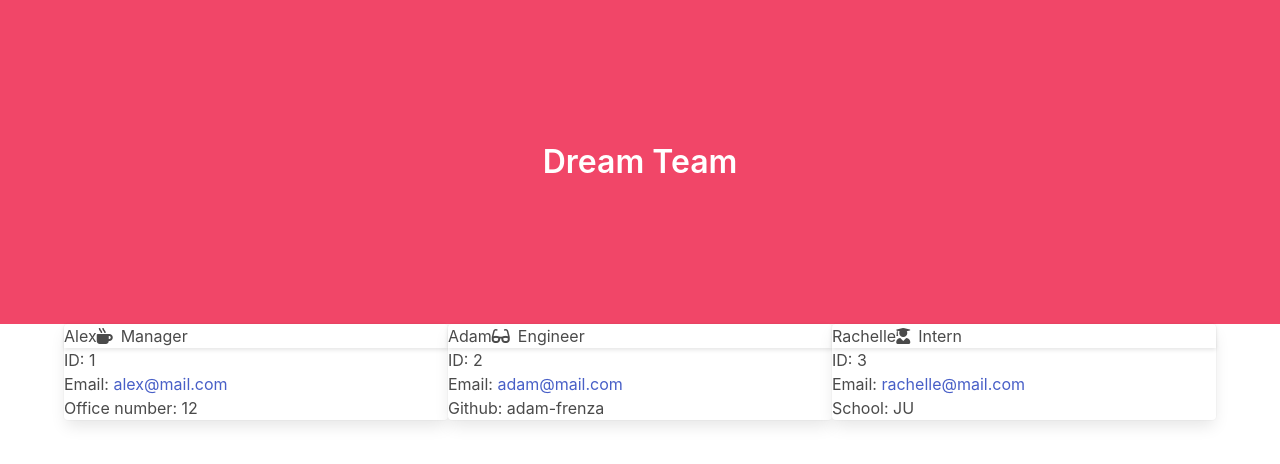
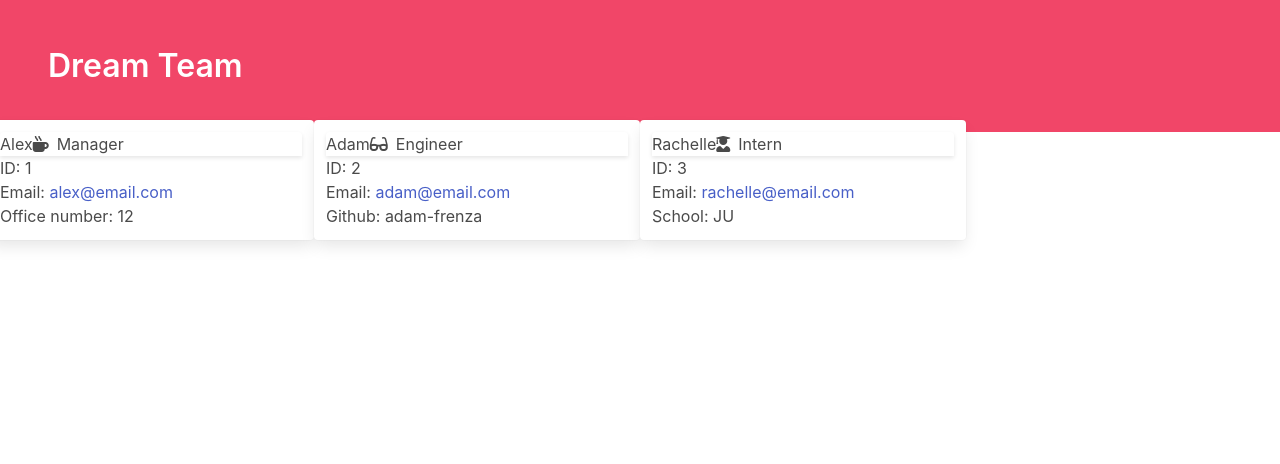
Before and after one commit to Andrea-Rowland/dream-team-profile-gen, a website: page dist/Team.html in a window 1280 px wide. Drawn offline with nearby package versions, Linux system fonts and the light colour scheme.

```diff
--- a/dist/Team.html
+++ b/dist/Team.html
@@ -1,40 +1,41 @@
 <!DOCTYPE html>
     <html lang="en">
-
     <head>
         <meta charset="UTF-8">
         <meta http-equiv="X-UA-Compatible" content="IE=edge">
         <meta name="viewport" content="width=device-width, initial-scale=1.0">
         <link rel="stylesheet" href="style.css">
         <link rel="stylesheet" href="https://cdn.jsdelivr.net/npm/bulma@0.9.4/css/bulma.min.css">
-    <link rel="stylesheet" href="https://use.fontawesome.com/releases/v5.8.1/css/all.css"
-        integrity="sha384-50oBUHEmvpQ+1lW4y57PTFmhCaXp0ML5d60M1M7uH2+nqUivzIebhndOJK28anvf" crossorigin="anonymous" />
+        <link
+      rel="stylesheet"
+      href="https://use.fontawesome.com/releases/v5.8.1/css/all.css"
+      integrity="sha384-50oBUHEmvpQ+1lW4y57PTFmhCaXp0ML5d60M1M7uH2+nqUivzIebhndOJK28anvf"
+      crossorigin="anonymous"
+    />
         <title>Team Generator</title>
     </head>
-
     <body>
-    <section class="hero is-danger is-medium">
-        <div class="hero-body container">
+    <section class="hero is-danger is medium">
+        <div class="hero-body">
             <p class="title">
                 Dream Team
             </p>
         </div>
     </section>
-    <div class="columns container mx-auto is-gapless">
-        <div class="card employee-card column is-4">
-            <div class="card-header ">
-                <h2 class="card-title ">Alex</h2>
+    <div class = "columns">
+        <div class="card employee-card column is-3">
+        <div class="card-header">
+            <h2 class="card-title">Alex</h2>
             <h3 class="card-title"><i class="fas fa-mug-hot mr-2"></i>Manager</h3>
         </div>
-            <div class="card-body ">
+        <div class="card-body">
             <ul class="list-group">
                 <li class="list-group-item">ID: 1</li>
-                    <li class="list-group-item">Email: <a href="mailto:alex@mail.com">alex@mail.com</a></li>
+                <li class="list-group-item">Email: <a href="mailto:alex@email.com">alex@email.com</a></li>
                 <li class="list-group-item">Office number: 12</li>
             </ul>
         </div>
-        </div>
-        <div class="card employee-card column is-4">
+    </div><div class="card employee-card column is-3">
         <div class="card-header">
             <h2 class="card-title">Adam</h2>
             <h3 class="card-title"><i class="fas fa-glasses mr-2"></i>Engineer</h3>
@@ -42,12 +43,11 @@
         <div class="card-body">
             <ul class="list-group">
                 <li class="list-group-item">ID: 2</li>
-                    <li class="list-group-item">Email: <a href="mailto:adam@mail.com">adam@mail.com</a></li>
+                <li class="list-group-item">Email: <a href="mailto:adam@email.com">adam@email.com</a></li>
                 <li class="list-group-item">Github: adam-frenza</li>
             </ul>
         </div>
-        </div>
-        <div class="card employee-card column is-4">
+    </div><div class="card employee-card column is-3">
         <div class="card-header">
             <h2 class="card-title">Rachelle</h2>
             <h3 class="card-title"><i class="fas fa-user-graduate mr-2"></i>Intern</h3>
@@ -55,12 +55,11 @@
         <div class="card-body">
             <ul class="list-group">
                 <li class="list-group-item">ID: 3</li>
-                    <li class="list-group-item">Email: <a href="mailto:rachelle@mail.com">rachelle@mail.com</a></li>
+                <li class="list-group-item">Email: <a href="mailto:rachelle@email.com">rachelle@email.com</a></li>
                 <li class="list-group-item">School: JU</li>
             </ul>
         </div>
     </div>
         </div>
     </body>
-
     </html>
```
Also changed, not shown: README.md. Lines whose indentation alone changed are shown as unchanged.
